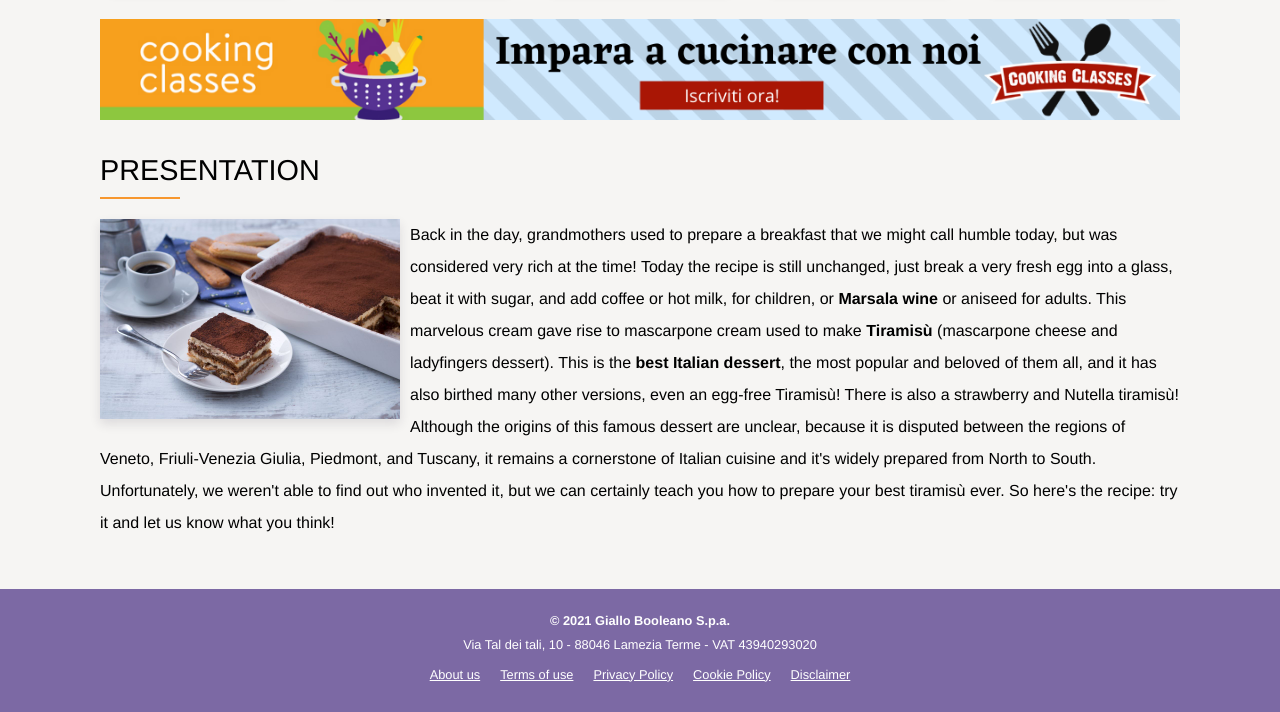
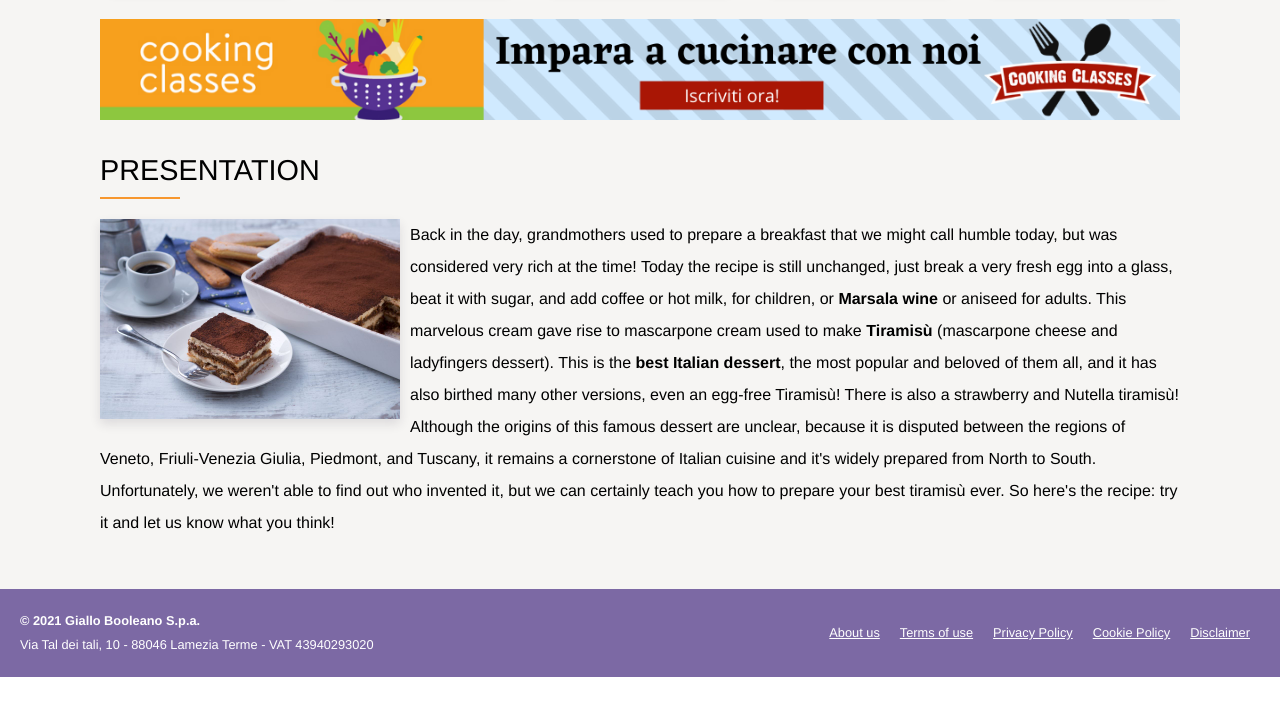
Before and after one commit to Francesco-Leoni-Pro/htmlcss-responsive-layout, a plain HTML site: page index.html in a window 1280 px wide. Shown: the part 881-1593 px from the top of the page. After the commit the page ends 1558 px from the top, so only its background shows below. Drawn offline with Linux system fonts and the light colour scheme.

Commit message:
fix: footer e sezione desktop

```diff
--- a/css/responsive.css
+++ b/css/responsive.css
@@ -67,4 +67,11 @@
     .social-networks .label {
         display: inline;
     }
+    /* FOOTER */
+    footer {
+        display: flex;
+        justify-content: space-between;
+        align-items: center;
+        text-align: left;
+    }
 }
```
